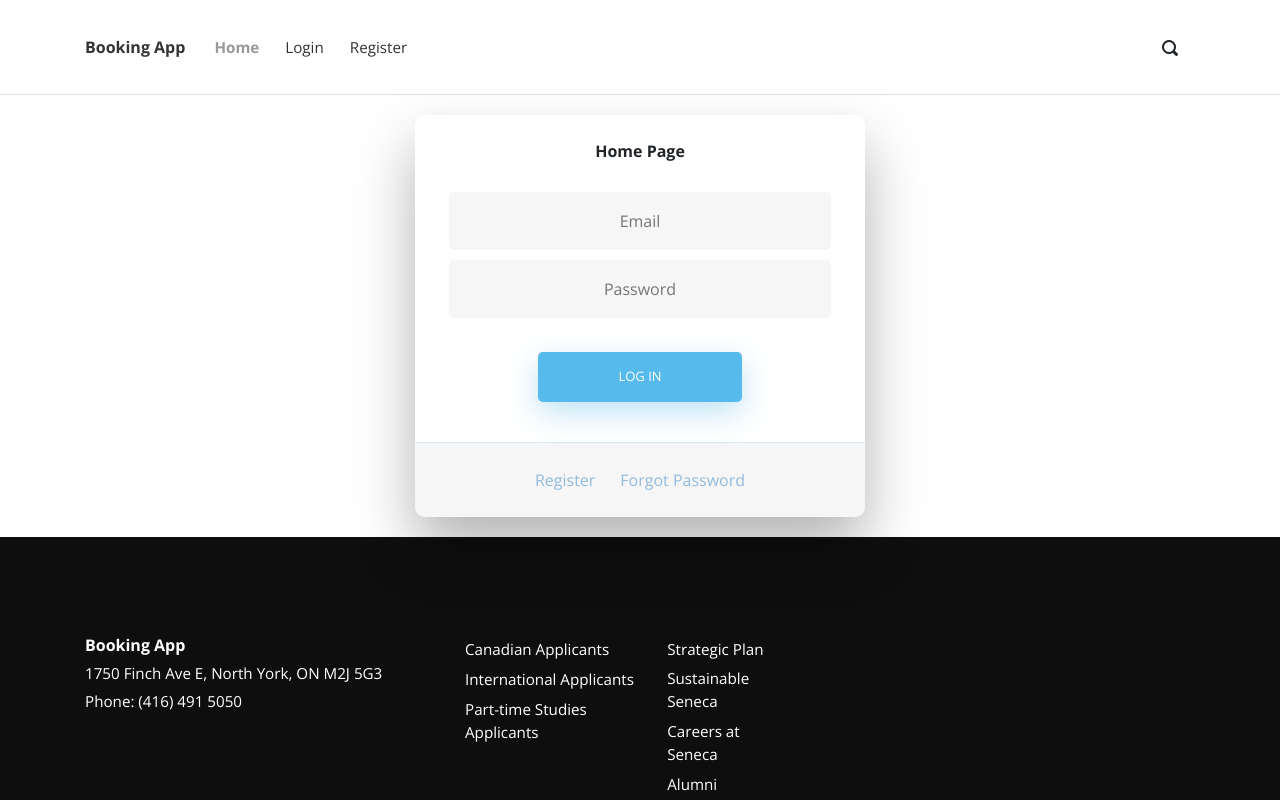
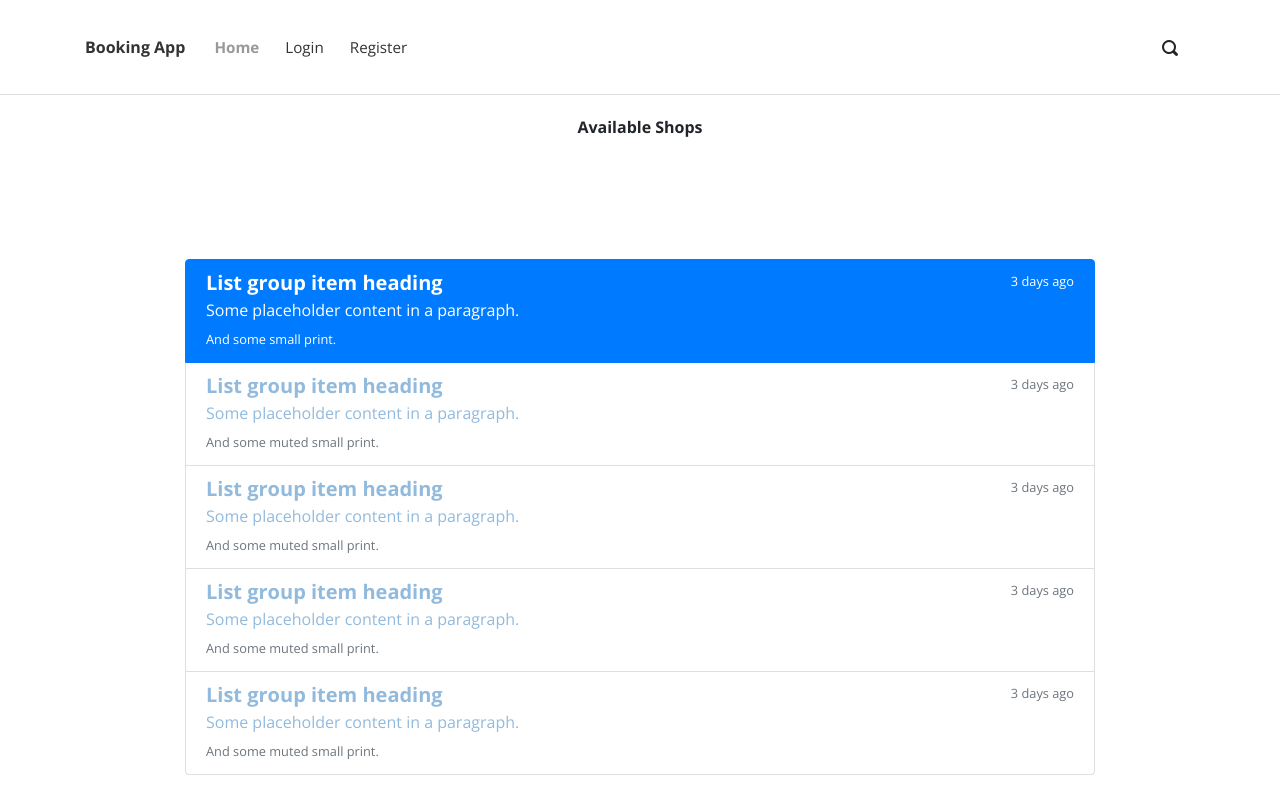
Before and after one commit to nathanolah/booking-app-front-end, an Angular app in the folder booking-app/: page /home in a window 1280 px wide. Shown: the top 800 px of the page. Built offline with nearby package versions, Linux system fonts and the light colour scheme; some icons are missing.

Commit message:
home page

```diff
--- a/booking-app/src/app/footer/footer.component.html
+++ b/booking-app/src/app/footer/footer.component.html
@@ -6,8 +6,7 @@
             <h6 class="text-white">Booking App</h6>
           </div>
           <div class="contact-details">
-            <p>1750 Finch Ave E, North York, ON M2J 5G3</p>
-            <p>Phone: (416) 491 5050</p>
+          <p>Created by Group 1</p>
 
             <ul class="social-menu">
               <li class="list-inline-item"><a href="https://twitter.com/SenecaCollege"><i class="fa fa-twitter"></i></a></li>
@@ -19,15 +18,12 @@
         <div class="col-md-4">
           <div class="menus d-flex">
             <ul class="list-unstyled">
-              <li> <a href="https://www.senecacollege.ca/registrar/canadian-applicants.html">Canadian Applicants</a></li>
-              <li> <a href="https://www.senecacollege.ca/international/apply.html">International Applicants</a></li>
-              <li> <a href="https://www.senecacollege.ca/ce/index.html">Part-time Studies Applicants</a></li>
+              <li> <a href="#">Contact Us</a></li>
+
             </ul>
             <ul class="list-unstyled">
-              <li> <a href="https://www.senecacollege.ca/boilerplates/footer/About-Seneca/Strategic-Plan.html">Strategic Plan</a></li>
-              <li> <a href="https://www.senecacollege.ca/about/sustainability.html">Sustainable Seneca</a></li>
-              <li> <a href="https://www.senecacollege.ca/boilerplates/footer/About-Seneca/Careers-at-Seneca.html">Careers at Seneca</a></li>
-              <li> <a href="https://www.senecacollege.ca/alumni.html">Alumni</a></li>
+              <li> <a href="#"></a></li>
+
             </ul>
           </div>
         </div>
@@ -37,12 +33,10 @@
       <div class="container">
         <div class="row">
           <div class="col-md-6">
-            <p>&copy; 2020. All rights reserved. Your great site.</p>
+            <p>&copy; 2021. All rights reserved. Booking App.</p>
           </div>
           <div class="col-md-6 text-right">
-            <p>Template By <a href="https://bootstrapious.com/p/bootstrap-carousel" class="text-white">Bootstrapious</a>
-              <!-- Please do not remove the backlink to Bootstrap Temple unless you purchase an attribution-free license @ Bootstrap Temple or support us at http://bootstrapious.com/donate. It is part of the license conditions. Thanks for understanding :)                         -->
-            </p>
+
           </div>
         </div>
       </div>
--- a/booking-app/src/app/home/home.component.css
+++ b/booking-app/src/app/home/home.component.css
@@ -27,18 +27,45 @@ html {
     color: #cccccc;
   }
 
+  /* Box Structure */
+  #content {
+    -webkit-border-radius: 10px 10px 10px 10px;
+    border-radius: 10px 10px 10px 10px;
+    background: #fff;
+    padding: 30px;
+    width: 90%;
+    max-width: 450px;
+    position: relative;
+    padding: 100px;
+    -webkit-box-shadow: 0 30px 60px 0 rgba(0,0,0,0.3);
+    box-shadow: 0 30px 60px 0 rgba(0,0,0,0.3);
+    text-align: center;
+  }
+
+
+
 
 
   /* STRUCTURE */
+  .title {
+      text-align: center;
+      padding: 20px;
+  }
+
+  .container {
+    /* padding: 170px */
+  }
+
 
   .wrapper {
     display: flex;
-    align-items: center;
+    /* align-items: center; */
+    align-items: left;
     flex-direction: column;
     justify-content: center;
     width: 100%;
     min-height: 100%;
-    padding: 20px;
+    padding: 100px;
   }
 
   #formContent {
--- a/booking-app/src/app/home/home.component.html
+++ b/booking-app/src/app/home/home.component.html
@@ -1,22 +1,108 @@
+<div class="container">
+    <div class="title">
+        <strong>Available Shops</strong>
+    </div>
+     <div class="row">
+        <div class="col">
+            <div class="wrapper">
+                <div class="list-group">
+                    <a href="#" class="list-group-item list-group-item-action active" aria-current="true">
+                      <div class="d-flex w-100 justify-content-between">
+                        <h5 class="mb-1">List group item heading</h5>
+                        <small>3 days ago</small>
+                      </div>
+                      <p class="mb-1">Some placeholder content in a paragraph.</p>
+                      <small>And some small print.</small>
+                    </a>
+                    <a href="#" class="list-group-item list-group-item-action">
+                      <div class="d-flex w-100 justify-content-between">
+                        <h5 class="mb-1">List group item heading</h5>
+                        <small class="text-muted">3 days ago</small>
+                      </div>
+                      <p class="mb-1">Some placeholder content in a paragraph.</p>
+                      <small class="text-muted">And some muted small print.</small>
+                    </a>
+                    <a href="#" class="list-group-item list-group-item-action">
+                      <div class="d-flex w-100 justify-content-between">
+                        <h5 class="mb-1">List group item heading</h5>
+                        <small class="text-muted">3 days ago</small>
+                      </div>
+                      <p class="mb-1">Some placeholder content in a paragraph.</p>
+                      <small class="text-muted">And some muted small print.</small>
+                    </a>
+                    <a href="#" class="list-group-item list-group-item-action">
+                        <div class="d-flex w-100 justify-content-between">
+                          <h5 class="mb-1">List group item heading</h5>
+                          <small class="text-muted">3 days ago</small>
+                        </div>
+                        <p class="mb-1">Some placeholder content in a paragraph.</p>
+                        <small class="text-muted">And some muted small print.</small>
+                      </a>
+                      <a href="#" class="list-group-item list-group-item-action">
+                        <div class="d-flex w-100 justify-content-between">
+                          <h5 class="mb-1">List group item heading</h5>
+                          <small class="text-muted">3 days ago</small>
+                        </div>
+                        <p class="mb-1">Some placeholder content in a paragraph.</p>
+                        <small class="text-muted">And some muted small print.</small>
+                      </a>
+                  </div>
+            </div>
 
+
+        </div>
+
+        <!-- <div class="col">
+
+            <div class="list-group">
+                <a href="#" class="list-group-item list-group-item-action active" aria-current="true">
+                  <div class="d-flex w-100 justify-content-between">
+                    <h5 class="mb-1">List group item heading</h5>
+                    <small>3 days ago</small>
+                  </div>
+                  <p class="mb-1">Some placeholder content in a paragraph.</p>
+                  <small>And some small print.</small>
+                </a>
+                <a href="#" class="list-group-item list-group-item-action">
+                  <div class="d-flex w-100 justify-content-between">
+                    <h5 class="mb-1">List group item heading</h5>
+                    <small class="text-muted">3 days ago</small>
+                  </div>
+                  <p class="mb-1">Some placeholder content in a paragraph.</p>
+                  <small class="text-muted">And some muted small print.</small>
+                </a>
+                <a href="#" class="list-group-item list-group-item-action">
+                  <div class="d-flex w-100 justify-content-between">
+                    <h5 class="mb-1">List group item heading</h5>
+                    <small class="text-muted">3 days ago</small>
+                  </div>
+                  <p class="mb-1">Some placeholder content in a paragraph.</p>
+                  <small class="text-muted">And some muted small print.</small>
+                </a>
+              </div>
+        </div> -->
+
+    </div>
+</div>
+
+
+
+<!--
 <div class="container">
     <div class="wrapper fadeInDown">
         <div id="formContent">
-          <!-- Tabs Titles -->
 
-          <!-- Icon -->
           <div class="fadeIn first">
             <br>
             <strong>Home Page</strong>
             <br><br>
           </div>
 
-          <!-- Create an error message box  -->
           <div class="errorMessage">
 
           </div>
 
-          <!-- Login Form -->
+
           <form>
             <input type="text" id="login" class="fadeIn second" name="login" placeholder="Email">
             <input type="password" id="password" class="fadeIn third" name="login" placeholder="Password">
@@ -24,7 +110,6 @@
             <input type="submit" class="fadeIn fourth" value="Log In">
           </form>
 
-          <!-- Remind Password -->
           <div id="formFooter">
               <a class="underlineHover" href="/register">Register</a>
               &nbsp;&nbsp;&nbsp;&nbsp;
@@ -33,4 +118,4 @@
 
         </div>
       </div>
-</div>
+</div> -->
--- a/booking-app/src/app/login/login.component.css
+++ b/booking-app/src/app/login/login.component.css
@@ -30,6 +30,9 @@ html {
 
 
   /* STRUCTURE */
+  .container {
+    padding: 125px;
+  }
 
   .wrapper {
     display: flex;
--- a/booking-app/src/app/register/register.component.css
+++ b/booking-app/src/app/register/register.component.css
@@ -30,6 +30,10 @@ html {
 
 
   /* STRUCTURE */
+
+  .container {
+    padding: 125px;
+  }
 
   .wrapper {
     display: flex;
```
